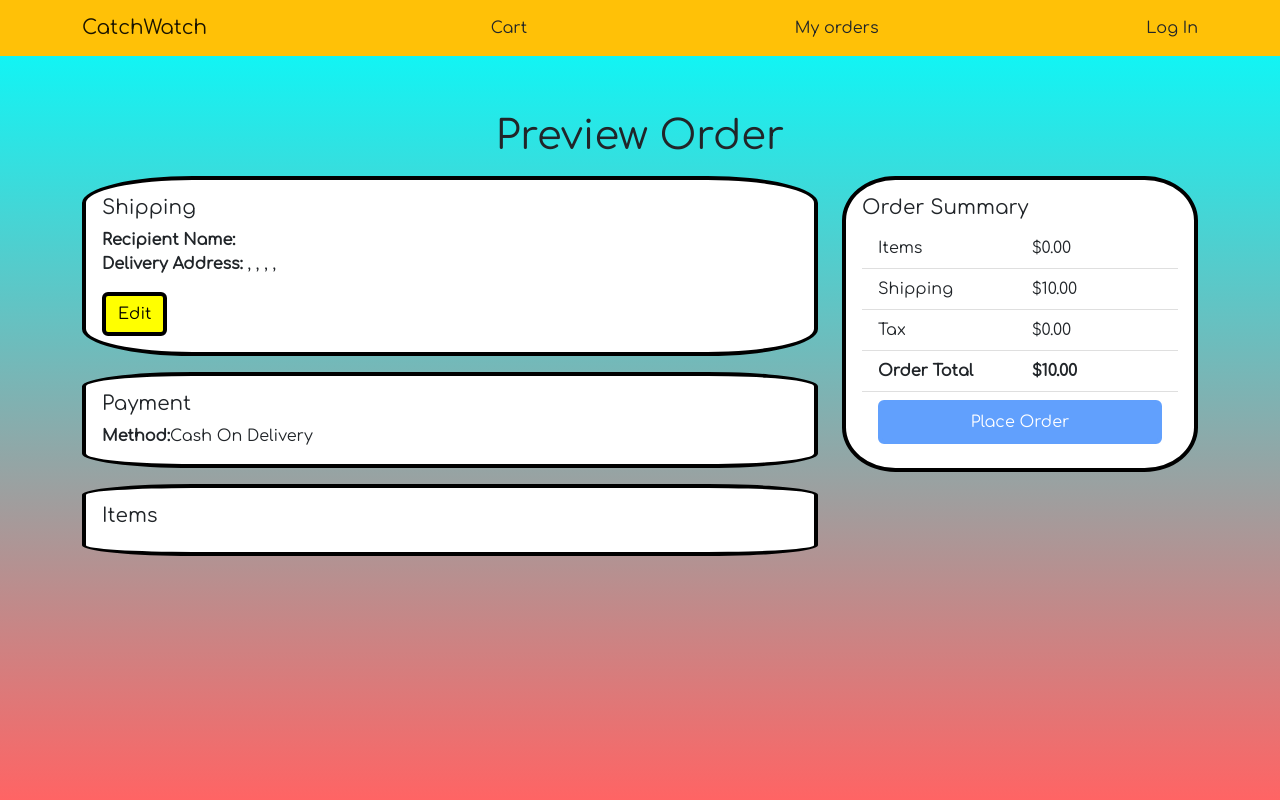
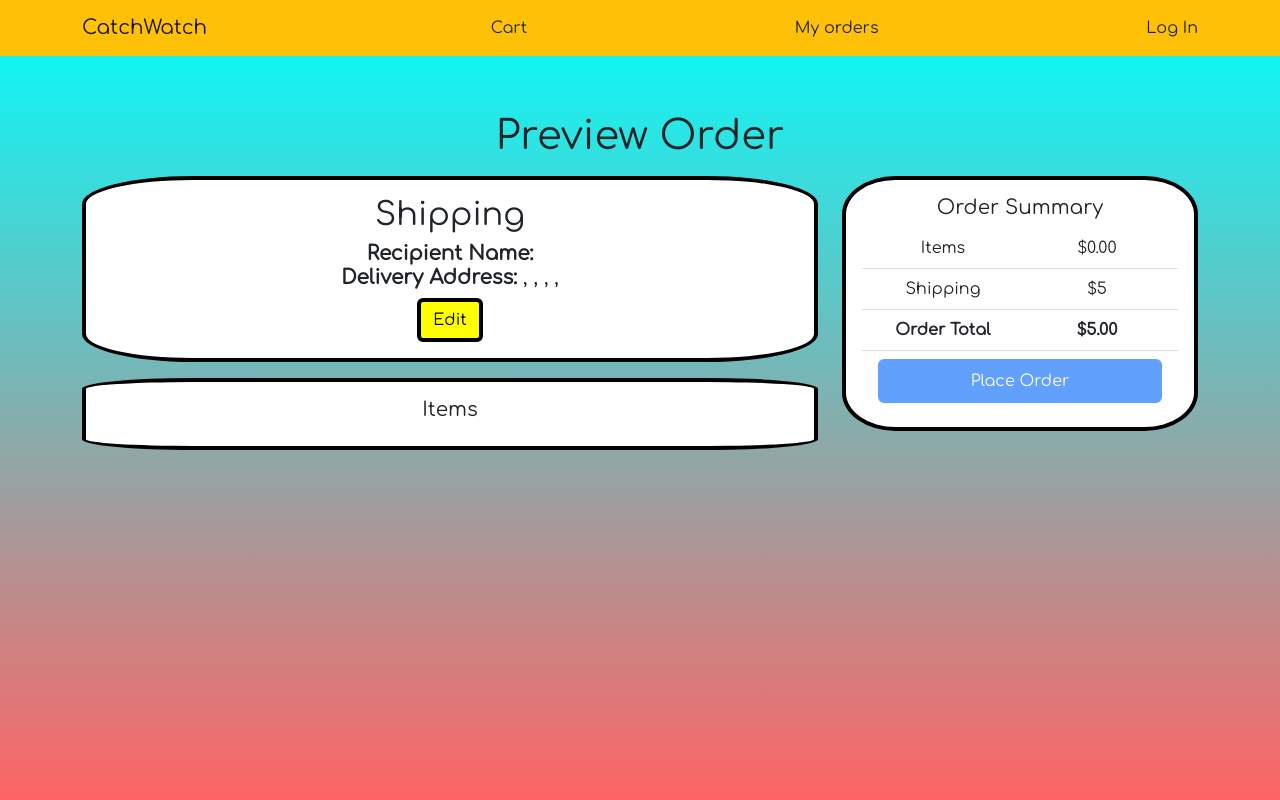
Before and after one commit to arajv11/NJITMilestone3, a React (Create React App) app in the folder frontend/: page /placeorder in a window 1280 px wide. Built offline with nearby package versions, Linux system fonts and the light colour scheme.

Commit message:
code cleanup

```diff
--- a/frontend/src/components/Item.js
+++ b/frontend/src/components/Item.js
@@ -27,7 +27,7 @@ function Item(props) {
   };
 
   return (
-    <Card className="card">
+    <Card>
       <div>
         <img src={item.image} className="card-img-top img" alt={item.name} />
       </div>
--- a/frontend/src/index.css
+++ b/frontend/src/index.css
@@ -38,6 +38,7 @@ main {
 .card {
   border: 4px solid black;
   border-radius: 15%;
+  text-align: center;
 }
 
 .icon {
@@ -75,7 +76,8 @@ main {
   max-width: 600px;
 }
 
-h1 {
+h1,
+h2 {
   text-align: center;
 }
 
--- a/frontend/src/pages/CartPage.js
+++ b/frontend/src/pages/CartPage.js
@@ -102,8 +102,8 @@ export default function CartPage() {
               <ListGroup variant="flush">
                 <ListGroup.Item>
                   <h3>
-                    Subtotal ({cartItems.reduce((a, c) => a + c.quantity, 0)}{' '}
-                    items) : $
+                    Subtotal({cartItems.reduce((a, c) => a + c.quantity, 0)}{' '}
+                    items): $
                     {cartItems.reduce((a, c) => a + c.price * c.quantity, 0)}
                   </h3>
                 </ListGroup.Item>
--- a/frontend/src/pages/OrderPage.js
+++ b/frontend/src/pages/OrderPage.js
@@ -145,19 +145,13 @@ export default function OrderPage() {
                 <ListGroup.Item>
                   <Row>
                     <Col>Shipping</Col>
-                    <Col>${order.shippingPrice.toFixed(2)}</Col>
-                  </Row>
-                </ListGroup.Item>
-                <ListGroup.Item>
-                  <Row>
-                    <Col>Tax</Col>
-                    <Col>${order.taxPrice.toFixed(2)}</Col>
+                    <Col>$5</Col>
                   </Row>
                 </ListGroup.Item>
                 <ListGroup.Item>
                   <Row>
                     <Col>
-                      <strong> Order Total</strong>
+                      <strong>Order Total</strong>
                     </Col>
                     <Col>
                       <strong>${order.totalPrice.toFixed(2)}</strong>
--- a/frontend/src/pages/PlaceOrderPage.js
+++ b/frontend/src/pages/PlaceOrderPage.js
@@ -39,11 +39,7 @@ export default function PlaceOrderPage() {
   cart.itemsPrice = round2(
     cart.cartItems.reduce((a, c) => a + c.quantity * c.price, 0)
   );
-  cart.shippingPrice = cart.itemsPrice > 100 ? round2(0) : round2(10);
-  cart.taxPrice = round2(0.15 * cart.itemsPrice);
-  cart.totalPrice = round2(
-    cart.itemsPrice + cart.shippingPrice + cart.taxPrice
-  );
+  cart.totalPrice = round2(cart.itemsPrice + 5);
 
   const placeOrderHandler = async () => {
     try {
@@ -56,8 +52,6 @@ export default function PlaceOrderPage() {
           shippingAddress: cart.shippingAddress,
           paymentMethod: cart.paymentMethod,
           itemsPrice: cart.itemsPrice,
-          shippingPrice: cart.shippingPrice,
-          taxPrice: cart.taxPrice,
           totalPrice: cart.totalPrice,
         },
         {
@@ -87,15 +81,15 @@ export default function PlaceOrderPage() {
         <Col md={8}>
           <Card className="mb-3">
             <Card.Body>
-              <Card.Title>Shipping</Card.Title>
-              <Card.Text>
+              <h2>Shipping</h2>
+              <h5>
                 <strong>Recipient Name: </strong> {cart.shippingAddress.name}{' '}
                 <br />
                 <strong>Delivery Address: </strong>{' '}
                 {cart.shippingAddress.address}, {cart.shippingAddress.city},{' '}
                 {cart.shippingAddress.shippingState},{' '}
                 {cart.shippingAddress.zipCode}, {cart.shippingAddress.country}
-              </Card.Text>
+              </h5>
               <Button
                 onClick={() => {
                   navigate('/shipping');
@@ -105,16 +99,6 @@ export default function PlaceOrderPage() {
               </Button>
             </Card.Body>
           </Card>
-
-          <Card className="mb-3">
-            <Card.Body>
-              <Card.Title>Payment</Card.Title>
-              <Card.Text>
-                <strong>Method:</strong>Cash On Delivery
-              </Card.Text>
-            </Card.Body>
-          </Card>
-
           <Card className="mb-3">
             <Card.Body>
               <Card.Title>Items</Card.Title>
@@ -155,19 +139,13 @@ export default function PlaceOrderPage() {
                 <ListGroup.Item>
                   <Row>
                     <Col>Shipping</Col>
-                    <Col>${cart.shippingPrice.toFixed(2)}</Col>
-                  </Row>
-                </ListGroup.Item>
-                <ListGroup.Item>
-                  <Row>
-                    <Col>Tax</Col>
-                    <Col>${cart.taxPrice.toFixed(2)}</Col>
+                    <Col>$5</Col>
                   </Row>
                 </ListGroup.Item>
                 <ListGroup.Item>
                   <Row>
                     <Col>
-                      <strong> Order Total</strong>
+                      <strong>Order Total</strong>
                     </Col>
                     <Col>
                       <strong>${cart.totalPrice.toFixed(2)}</strong>
```
Also changed, not shown: 2 other files (tests, documents, lock files or other folders).
